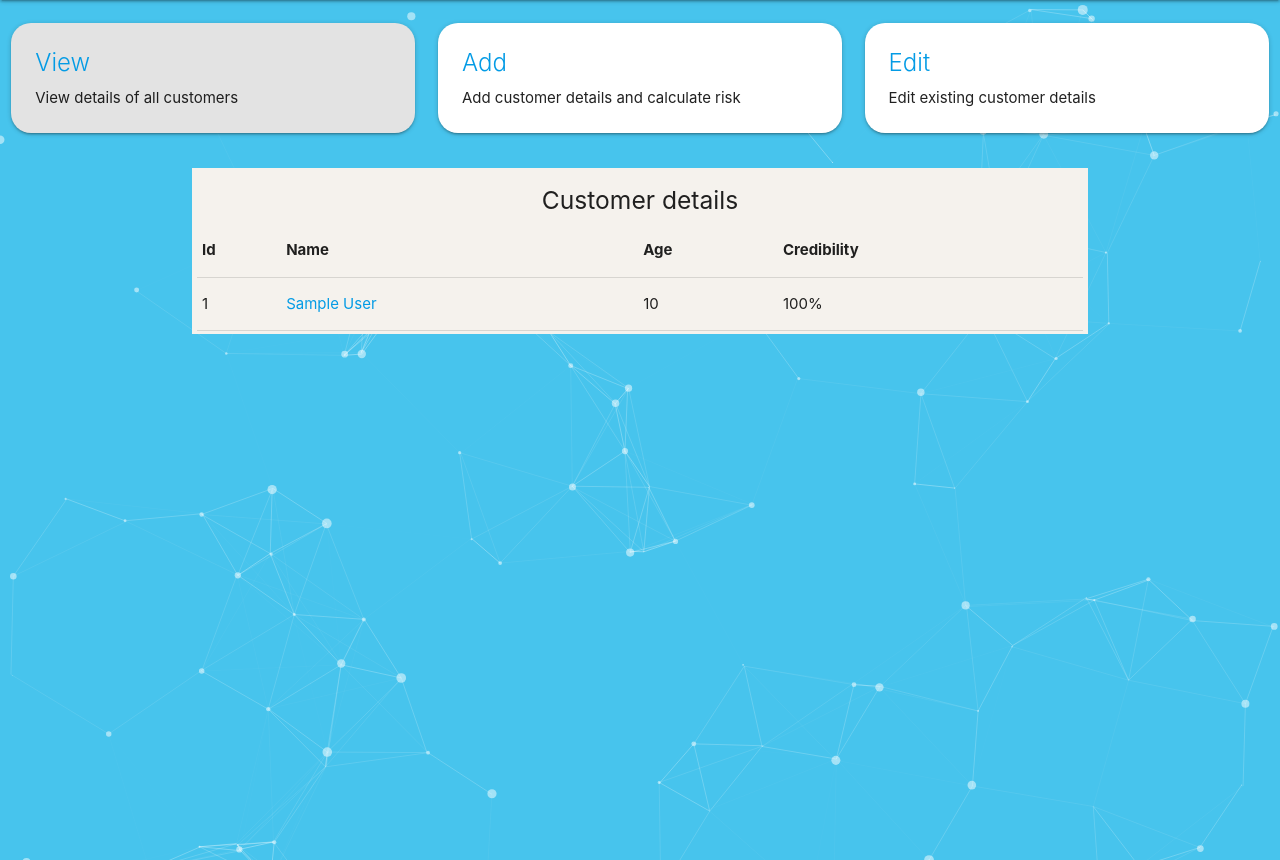
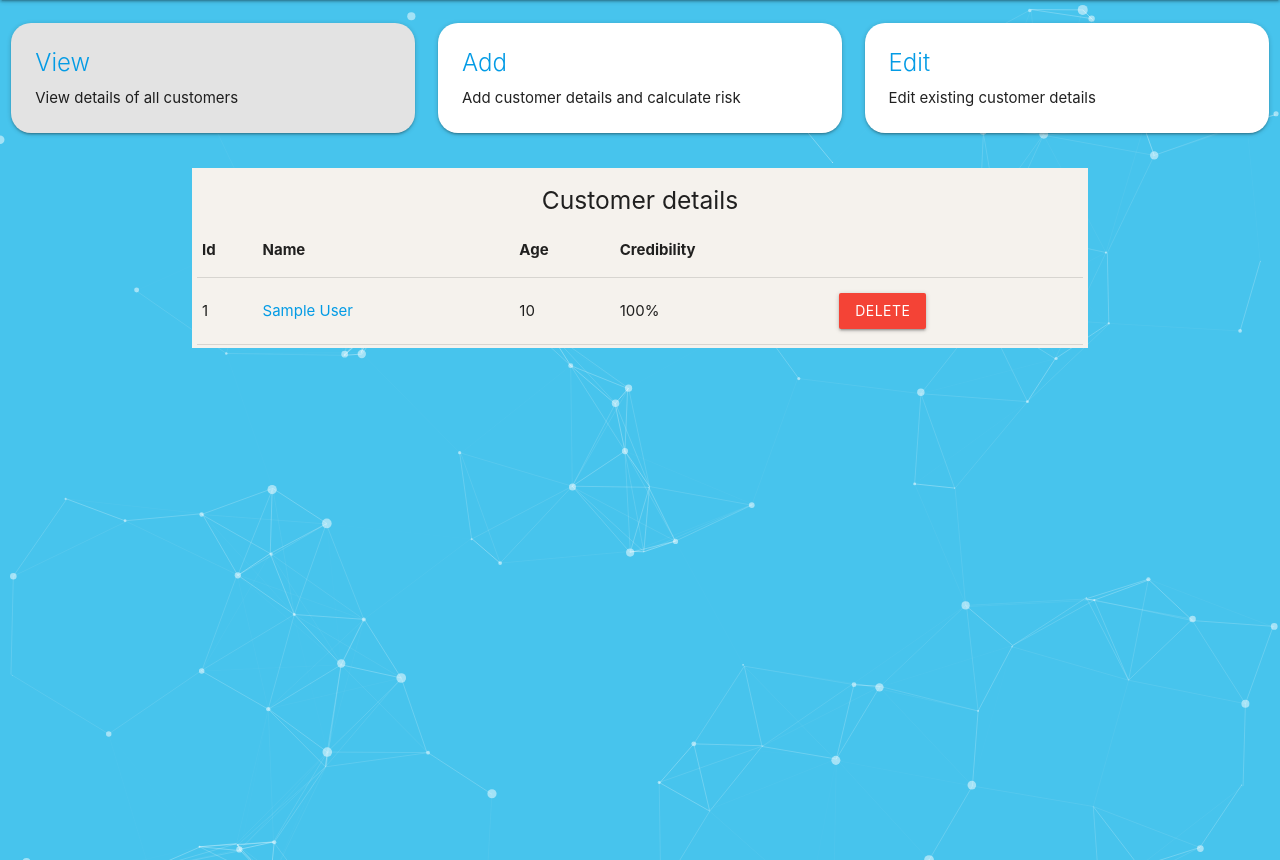
Before and after one commit to manan-competitions/Bengalathon, a Django app: page / in a window 1280 px wide. Shown: the part 64-924 px from the top of the page. Run offline with Django 3.2, Linux system fonts and the light colour scheme; a user stored in the database is signed in; tables that the repository leaves empty hold one stand-in row (values such as "Sample post").

Commit message:
Delete Button Added

```diff
--- a/portal/main/templates/main/index.html
+++ b/portal/main/templates/main/index.html
@@ -307,7 +307,7 @@
         customer_fields = customer['fields'];
         let id = customer['pk'];
         view_table = document.getElementById('cust-view');
-        view_table.innerHTML += '<tr class="customer" id="cust' + customer['pk'] + '"><td>' + id + '</td><td><a href="/customer/view/' + id + '">' + customer_fields['name'] + '</a></td><td>' + customer_fields['age'] + '</td><td>' + customer_fields['risk']*100 + '%</td></tr>';
+        view_table.innerHTML += '<tr class="customer" id="cust' + customer['pk'] + '"><td>' + id + '</td><td><a href="/customer/view/' + id + '">' + customer_fields['name'] + '</a></td><td>' + customer_fields['age'] + '</td><td>' + customer_fields['risk']*100 + '%</td><td><a class="btn waves-effect waves-light red" href="/customer/delete/' + id + '">Delete</a>' +'</td></tr>';
     });
 
     function checkEditForm(form) {
--- a/portal/main/views.py
+++ b/portal/main/views.py
@@ -298,3 +298,9 @@ def edit_customer(request, pk=None):
             serialized_errors = serializers.serialize(
                 'json', [customer_edit_form.errors])
             return JsonResponse({'form_errors': serialized_errors})
+
+@login_required
+def delete_customer(request, pk):
+    customer = Customer.objects.get(pk=pk)
+    customer.delete()
+    return HttpResponseRedirect(reverse("index"))
--- a/portal/portal/urls.py
+++ b/portal/portal/urls.py
@@ -24,6 +24,7 @@ urlpatterns = [
     path('customer/add/', views.add_customer,  name='add_customer'),
     path('customer/edit/<int:pk>/', views.edit_customer,  name='edit_customer'),
     path('customer/edit/', views.edit_customer,  name='edit_customer_get'),
+    path('customer/delete/<int:pk>/', views.delete_customer,  name='delete_customer'),
     path('accounts/register/', views.company_register, name='company_register'),
     path('accounts/login/', views.company_login, name='company_login'),
     path('accounts/logout/', views.company_logout, name='company_logout'),
```
